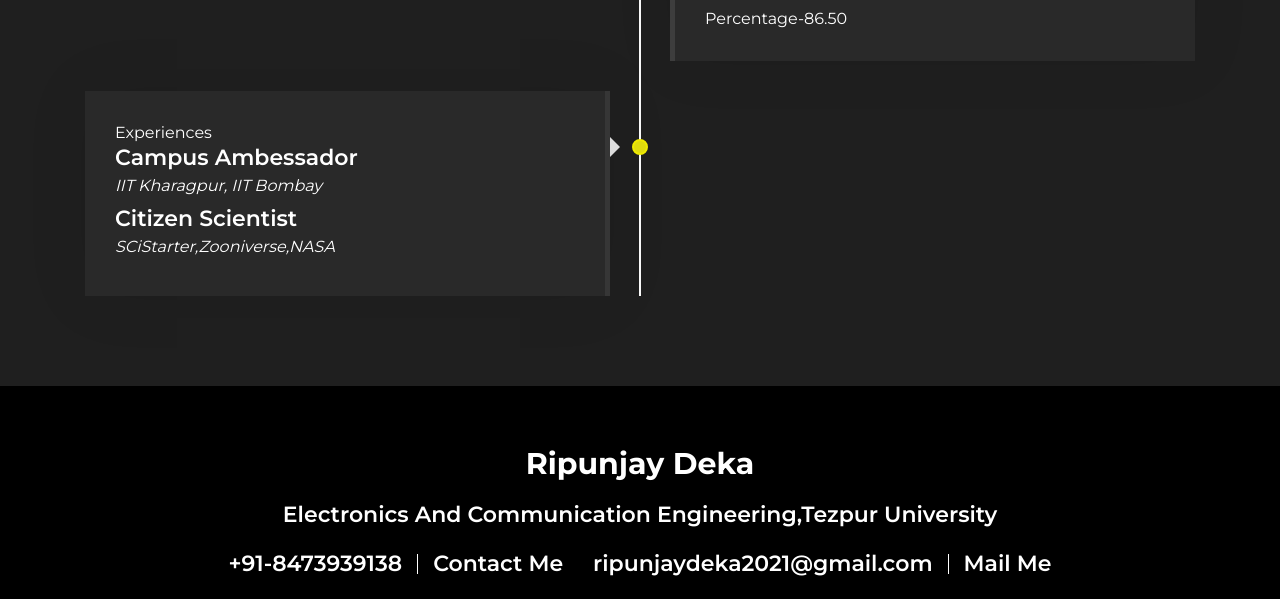
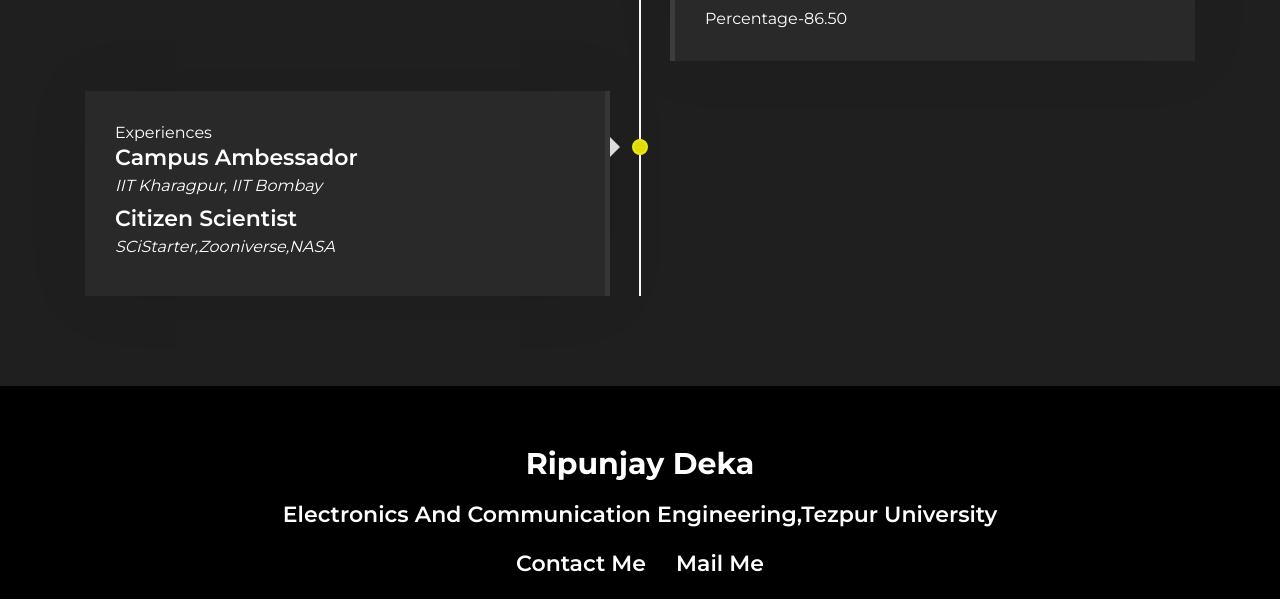
Before and after one commit to Ripunjaycoder/Ripunjay.github.io, a plain HTML site: page index.html in a window 1280 px wide. Shown: the part 2872-3471 px from the top of the page. Drawn offline with nearby package versions, Linux system fonts and the light colour scheme.

Commit message:
Update index.html

```diff
--- a/index.html
+++ b/index.html
@@ -294,9 +294,9 @@
                             <h2>Ripunjay Deka</h2>
                             <h3>Electronics And Communication Engineering,Tezpur University</h3>
                             <div class="footer-menu">
-                                <p>+91-8473939138</p>
+
                                 <a href="tel:8473939138" onclick="ga('send', 'event', { eventCategory: 'Contact', eventAction: 'Call', eventLabel: 'Mobile Button'});"><p class="call-button">Contact Me</p></a>
-                                <p>ripunjaydeka2021@gmail.com</p>
+
                                 <a href="mailto:ripunjaydeka2021@gmail.com" onclick="ga('send', 'event', { eventCategory: 'Contact', eventAction: 'Call', eventLabel: 'Mobile Button'});"><p class="call-button">Mail Me</p></a>
 
 
```
